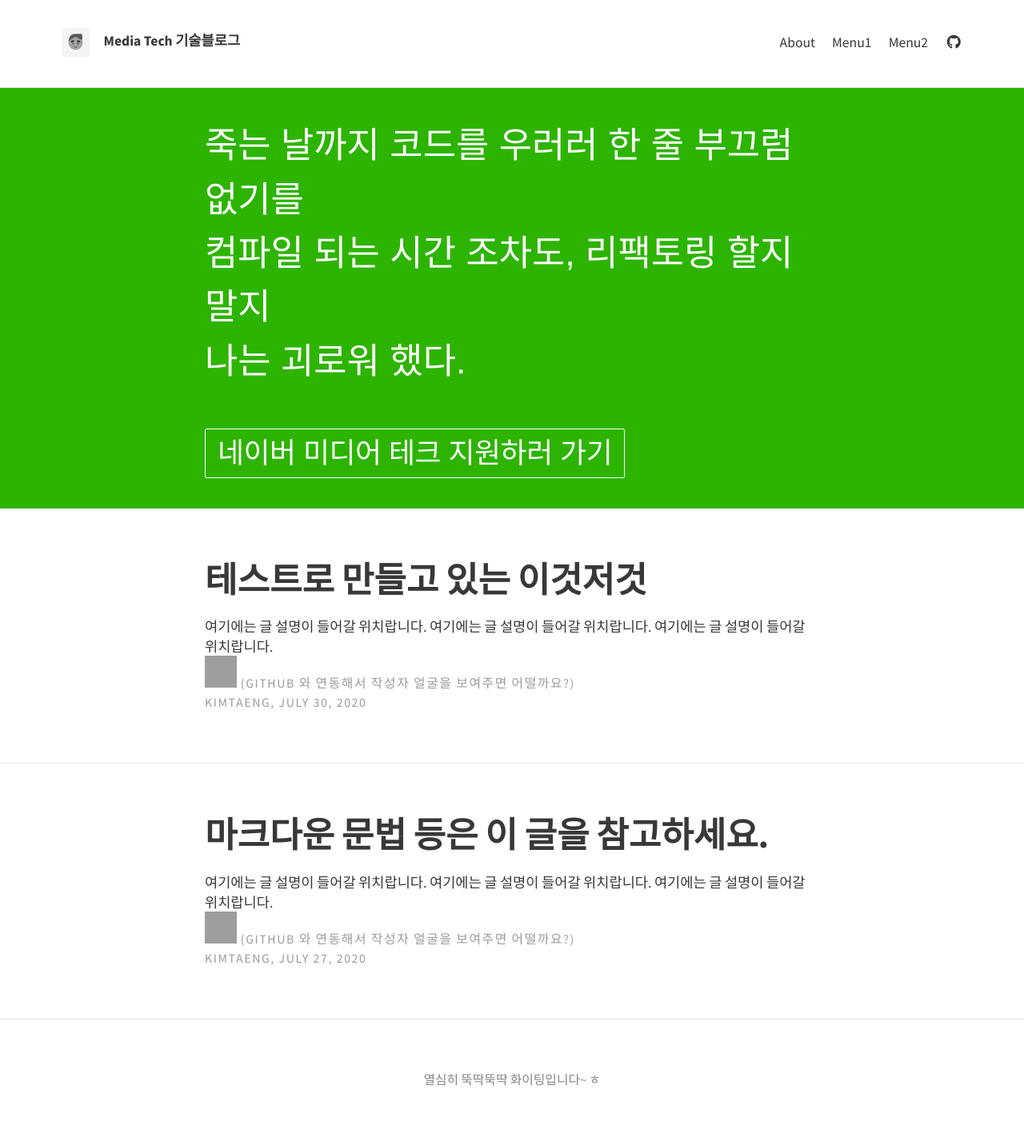
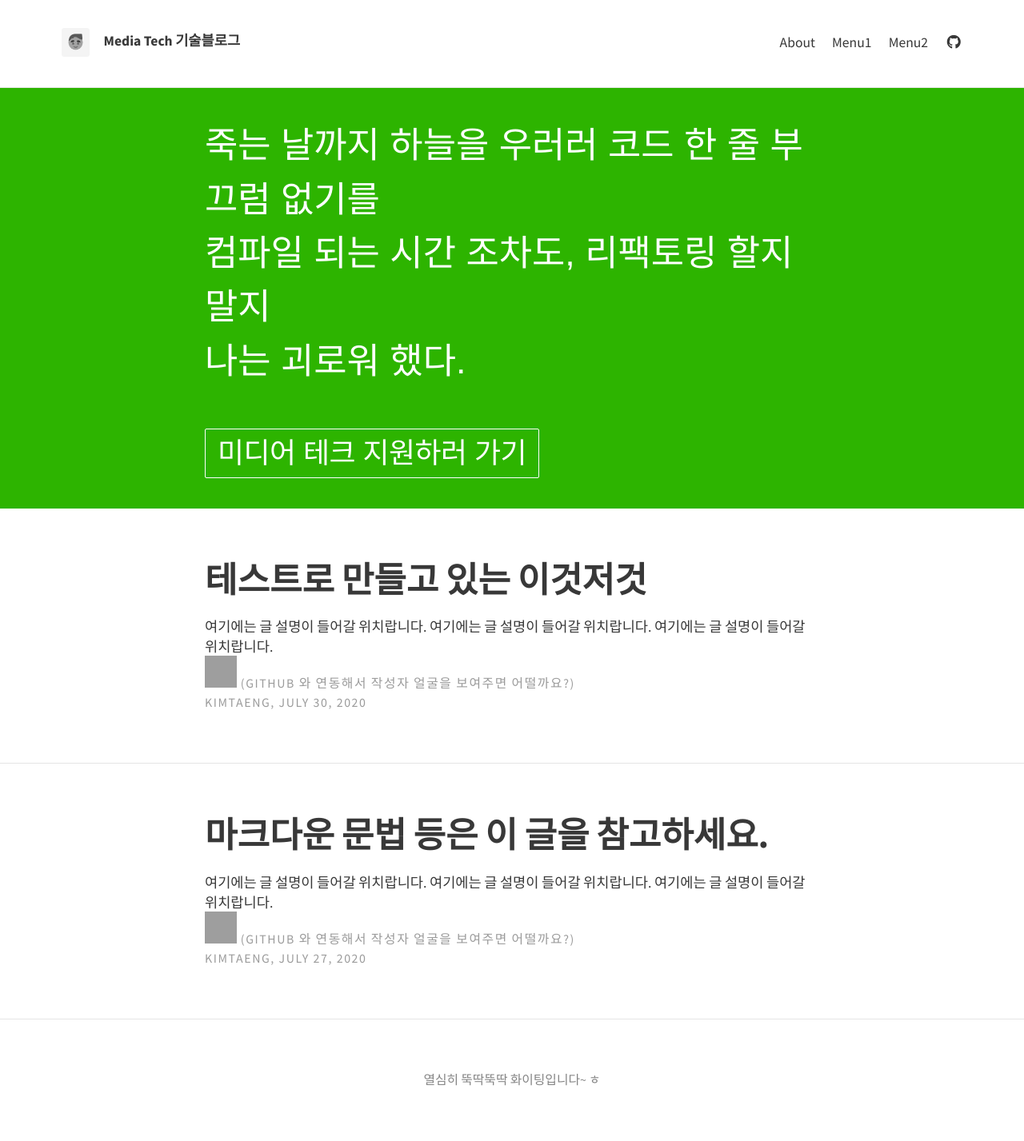
Before and after one commit to naver-media-tech/naver-media-tech.github.io, a Jekyll site: the page built from index.html, in a window 1280 px wide. Shown: the whole page at 80% size. Built offline with Jekyll 4.4.1, drawn with Linux system fonts in a browser that asks for light colours; nearby versions of some CDN libraries; the list of posts is cut into pages by our own code; grey boxes are pictures that could not be loaded.

Commit message:
fix : introduction text

```diff
--- a/_config.yml
+++ b/_config.yml
@@ -11,8 +11,8 @@ meta:
 theme_settings:
   # Header and footer text
   header_text: >
-     <p>죽는 날까지 코드를 우러러 한 줄 부끄럼 없기를<br>컴파일 되는 시간 조차도, 리팩토링 할지 말지<br>나는 괴로워 했다.</p>
-     <p><a href="https://recruit.navercorp.com/naver/job/detail/developer?annoId=20003996&classId=&jobId=&entTypeCd=&searchTxt=&searchSysComCd=" target="_blank">네이버 미디어 테크 지원하러 가기</a></p>
+     <p>죽는 날까지 하늘을 우러러 코드 한 줄 부끄럼 없기를<br>컴파일 되는 시간 조차도, 리팩토링 할지 말지<br>나는 괴로워 했다.</p>
+     <p><a href="https://recruit.navercorp.com/naver/job/detail/developer?annoId=20003996&classId=&jobId=&entTypeCd=&searchTxt=&searchSysComCd=" target="_blank">미디어 테크 지원하러 가기</a></p>
   header_text_feature_image: #  assets/img/new-banner.png  이미지가있다면 여기에다 넣겠죠?
   footer_text: >
    열심히 뚝딱뚝딱 화이팅입니다~ ㅎ
```
